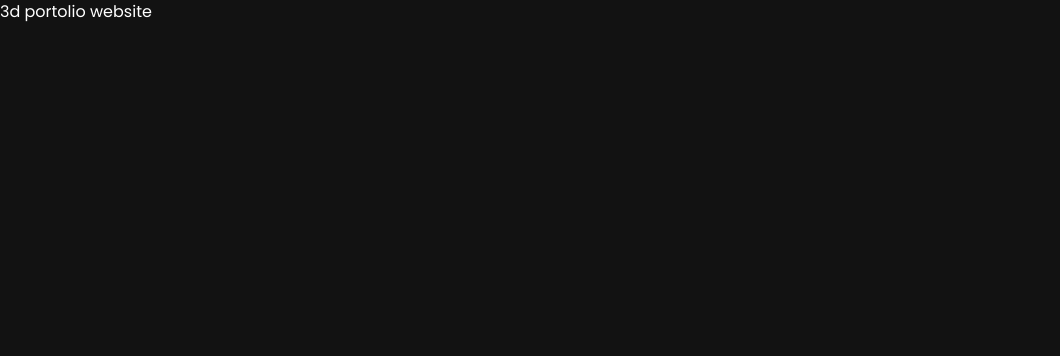
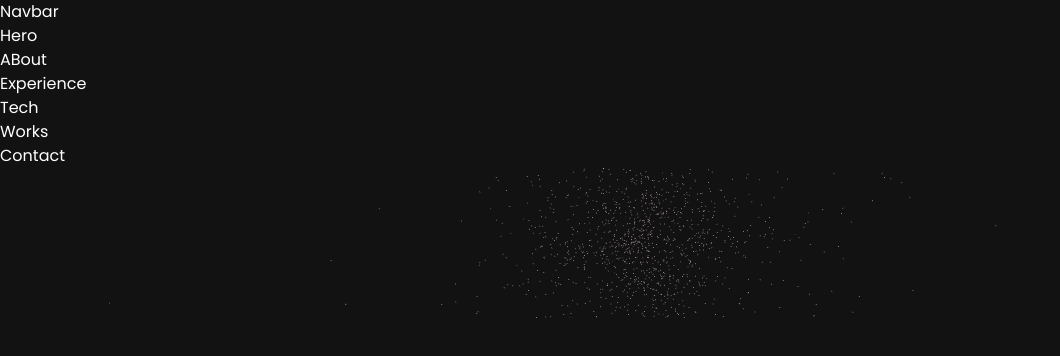
Before and after one commit to arensin8/MyPortfolio, a React (Vite) app: page / in a window 1280 px wide. Shown: the top 356 px of the page, without its empty margins (0-1060 px from the left). Built offline with nearby package versions, Linux system fonts and the light colour scheme.

Commit message:
creating the folder structure

```diff
--- a/src/App.jsx
+++ b/src/App.jsx
@@ -1,8 +1,31 @@
+import {BrowserRouter} from 'react-router-dom'
+import Navbar from './components/Navbar';
+import Hero from './components/Hero';
+import About from './components/About';
+import Contact from './components/Contact';
+import Experience from './components/Experience';
+import Tech from './components/Tech';
+import Works from './components/Works';
+import StarsCanvas from './components/canvas/Stars';
+
 const App = () => {
   return (
-    <div>
-      3d portolio website
+    <BrowserRouter>
+    <div className='relative z-0 bg-primary '>
+      <div className='bg-hero-pattern bg-cover bg-no-repeat bg-center'>
+        <Navbar />
+        <Hero />
+      </div>
+      <About />
+      <Experience />
+      <Tech />
+      <Works />
+      <div className='relative z-0'>
+        <Contact/>
+        <StarsCanvas />
+      </div>
     </div>
+    </BrowserRouter>
   );
 };
 
--- a/src/components/About.jsx
+++ b/src/components/About.jsx
@@ -3,7 +3,7 @@ import React from 'react';
 const About = () => {
   return (
     <div>
-
+      ABout
     </div>
   );
 };
--- a/src/components/Contact.jsx
+++ b/src/components/Contact.jsx
@@ -3,7 +3,7 @@ import React from 'react';
 const Contact = () => {
   return (
     <div>
-
+      Contact
     </div>
   );
 };
--- a/src/components/Experience.jsx
+++ b/src/components/Experience.jsx
@@ -3,7 +3,7 @@ import React from 'react';
 const Experience = () => {
   return (
     <div>
-
+      Experience
     </div>
   );
 };
--- a/src/components/Hero.jsx
+++ b/src/components/Hero.jsx
@@ -3,7 +3,7 @@ import React from 'react';
 const Hero = () => {
   return (
     <div>
-
+      Hero
     </div>
   );
 };
--- a/src/components/Navbar.jsx
+++ b/src/components/Navbar.jsx
@@ -3,7 +3,7 @@ import React from 'react';
 const Navbar = () => {
   return (
     <div>
-
+      Navbar
     </div>
   );
 };
--- a/src/components/Tech.jsx
+++ b/src/components/Tech.jsx
@@ -3,7 +3,7 @@ import React from 'react';
 const Tech = () => {
   return (
     <div>
-
+      Tech
     </div>
   );
 };
--- a/src/components/Works.jsx
+++ b/src/components/Works.jsx
@@ -3,7 +3,7 @@ import React from 'react';
 const Works = () => {
   return (
     <div>
-
+      Works
     </div>
   );
 };
```
Also changed, not shown: src/styles.js (renamed from src/style.js).
